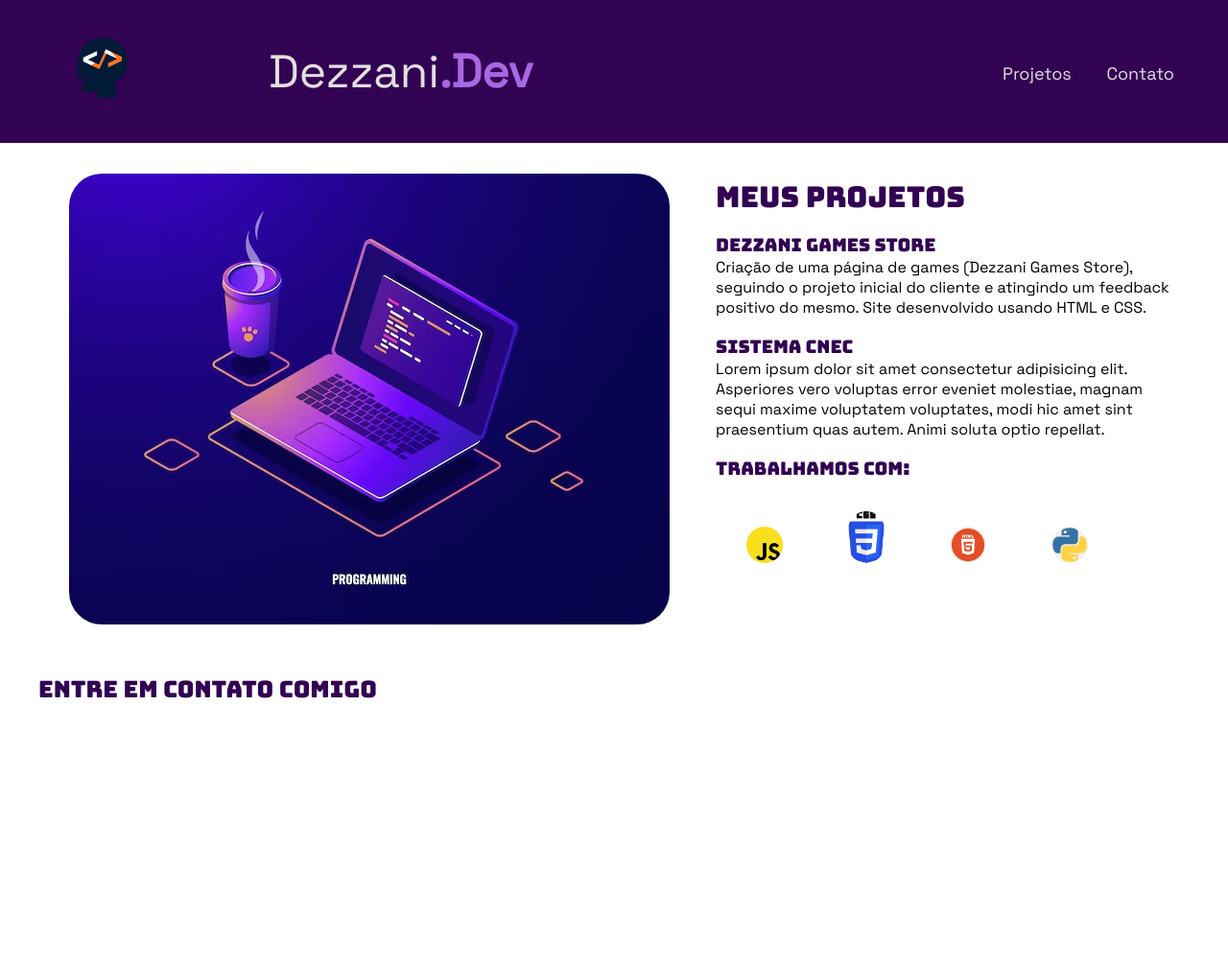
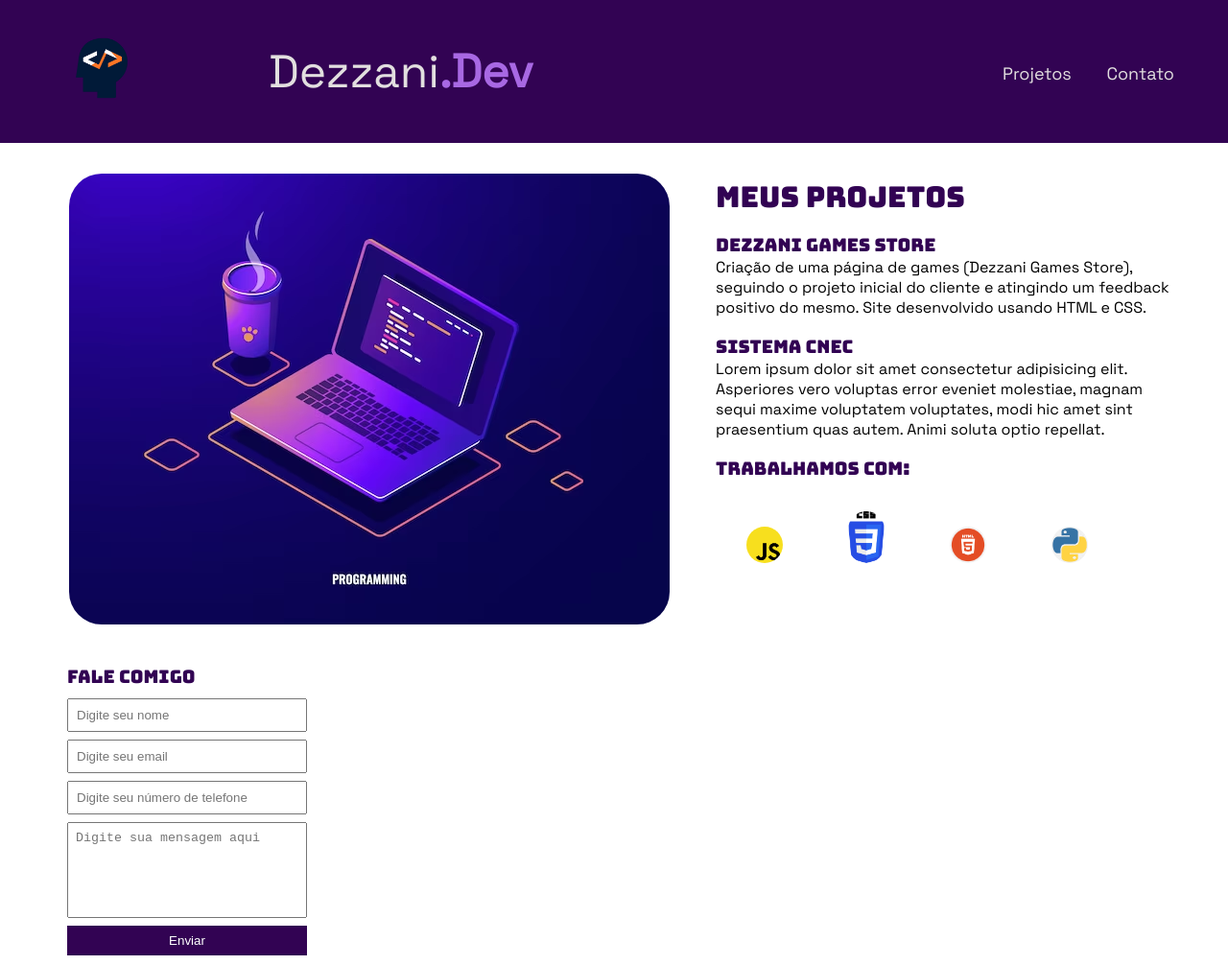
Before and after one commit to gabrieldezzanidev/dezzani.dev, a plain HTML site: page index.html in a window 1280 px wide. Shown: the whole page at 96% size. Before the commit the page ends 800 px from the top, so only its background shows below. Drawn offline with Linux system fonts and the light colour scheme; a web font is replaced by a local one.

Commit message:
adicionando input

```diff
--- a/index.html
+++ b/index.html
@@ -68,8 +68,19 @@
     </section>
     <section id="contact">
         <div class="container">
-            <h2>Entre em contato comigo</h2>
+            <div class="contact">
+            <h3>Fale comigo</h3>
+            <div class="input"></div>
+            <form>
+                <input type="text" placeholder="Digite seu nome" required>
+                <input type="email" placeholder="Digite seu email" required>
+                <input type="number" placeholder="Digite seu número de telefone" required>
+                <textarea placeholder="Digite sua mensagem aqui"></textarea>
+                <button type="button">Enviar</button>
+            </form>
         </div>
+        </div>
+
     </section>
 </body>
 </html>
--- a/main.css
+++ b/main.css
@@ -119,3 +119,35 @@ h1{
     position: absolute;
     left: 250px;
 }
+
+.contact{
+    display: block;
+    justify-content: space-between;
+}
+
+form,
+.contact h3{
+    margin: 10px;
+    padding-left: 20px;
+}
+
+form input,
+form textarea,
+form button {
+    display: block;
+    width: 250px;
+    padding: 8px;
+    margin-bottom: 8px;
+}
+
+form textarea{
+    resize: none;
+    height: 100px;
+}
+
+form button {
+    background-color: rgb(50, 3, 83);
+    color: #fff;
+    border: none;
+    cursor: pointer;
+}
```
Also changed, not shown: images/linkedin.png (added).
